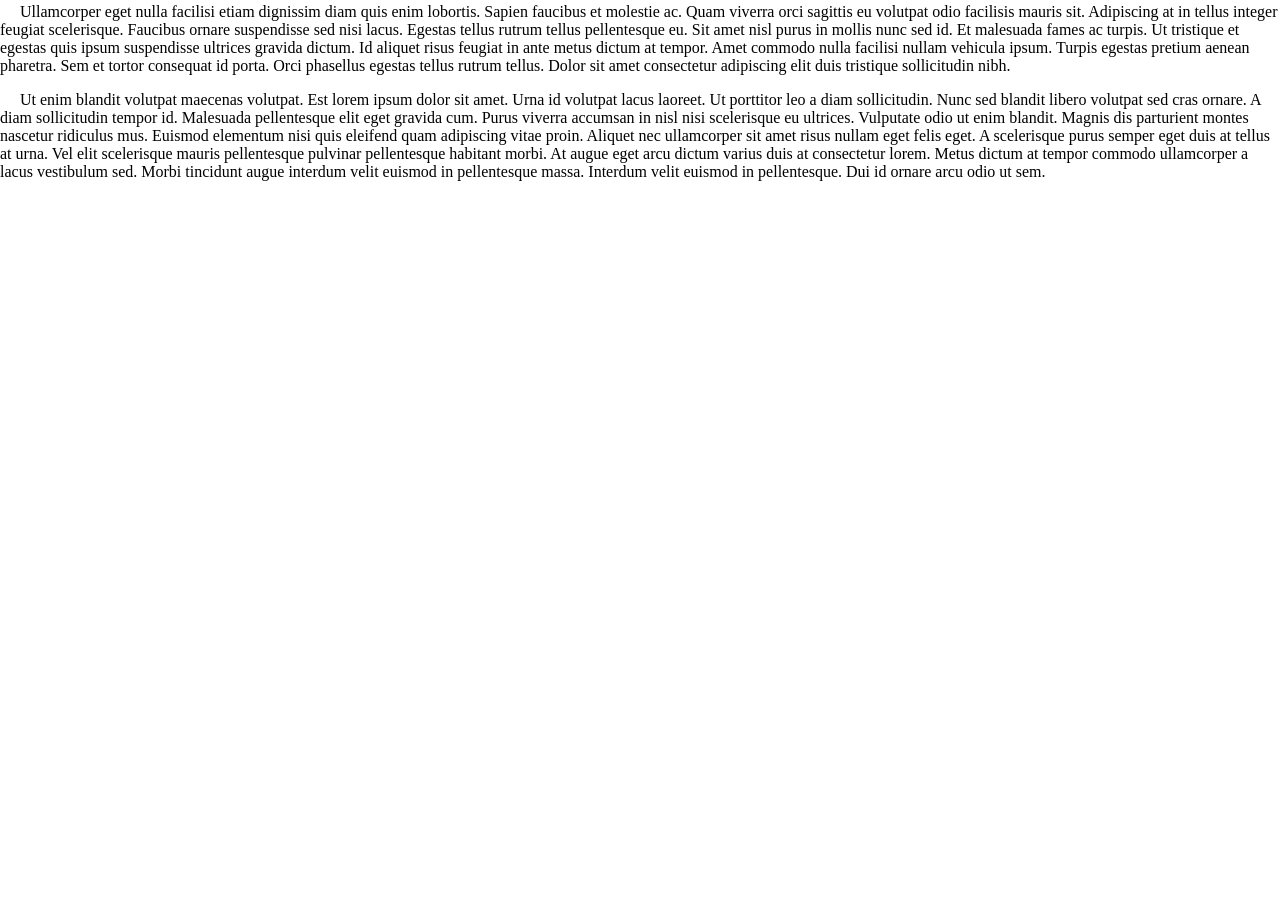
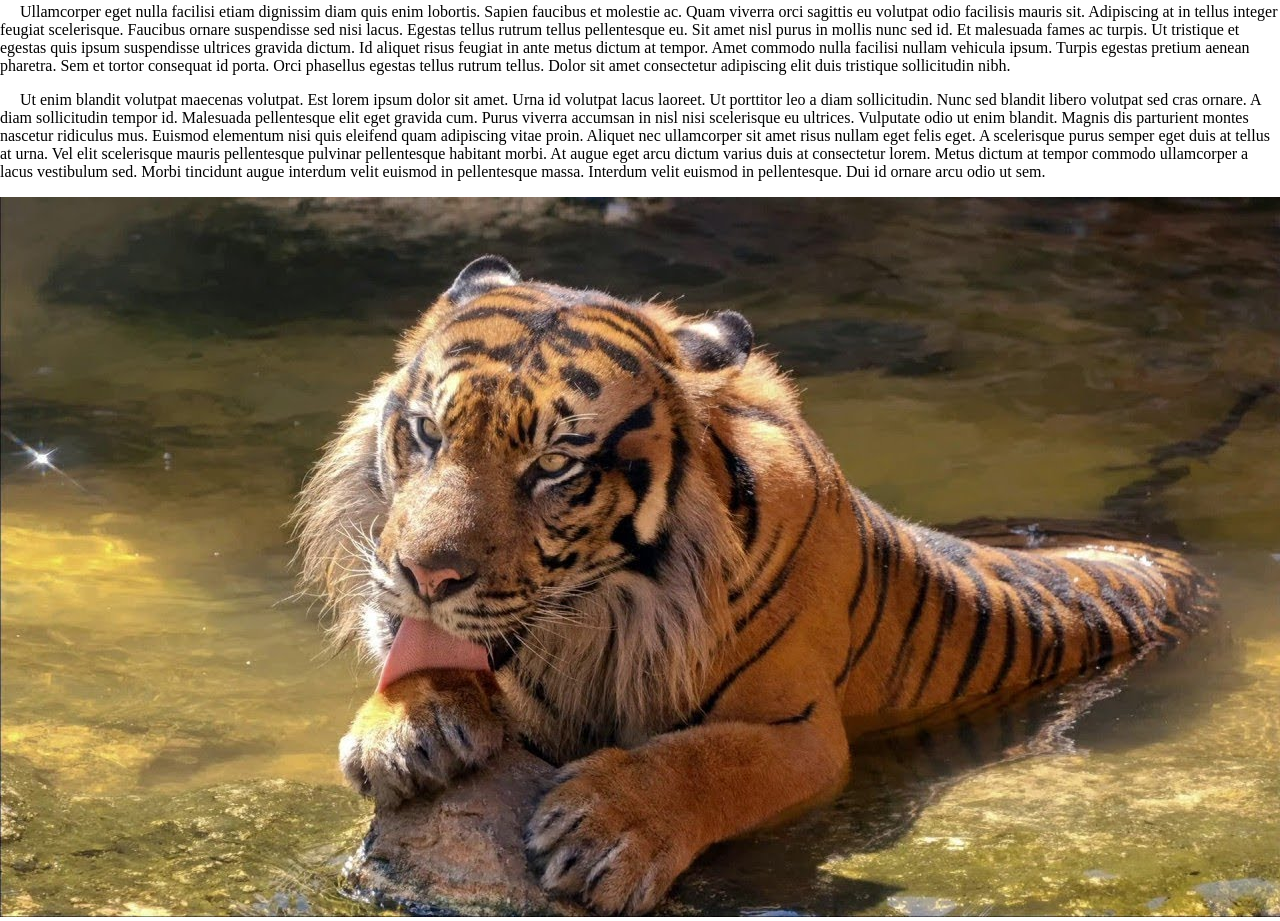
Before and after one commit to Daniil210910/NewPage, a plain HTML site: page index.html in a window 1280 px wide. Shown: the part 491-1412 px from the top of the page. Before the commit the page ends 800 px from the top, so only its background shows below. Drawn offline with Linux system fonts and the light colour scheme.

Commit message:
New page

```diff
--- a/index.html
+++ b/index.html
@@ -65,6 +65,8 @@
         Dui
         id ornare arcu odio ut sem.
     </p>
+
+    <img src="./imges/maxresdefault.jpg" alt="">
 </body>
 
 </html>
```
Also changed, not shown: imges/32895506.jpg (added), imges/maxresdefault.jpg (added).
